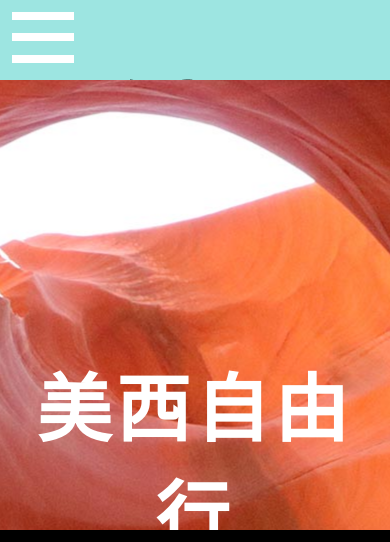
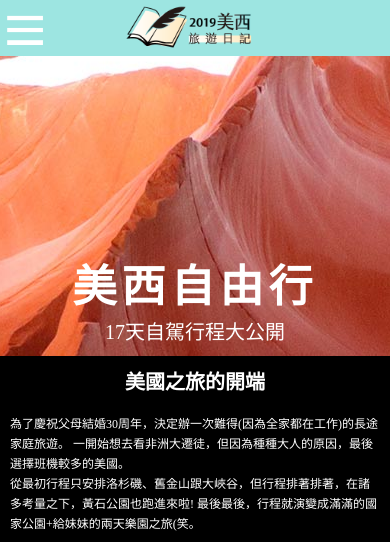
Before and after one commit to jojo51080/jojo51080.github.io, a plain HTML site: page travel2019/index.html in a window 390 px wide. Shown: the top 542 px of the page. Drawn offline with Linux system fonts and the light colour scheme.

Commit message:
11/24首頁切板完成

```diff
--- a/travel2019/css/main.css
+++ b/travel2019/css/main.css
@@ -229,26 +229,29 @@ footer > div > p{
 @media  screen and (max-width: 914px){
     #menubtn{
         display: block;
-        width: 70px;
-        height: 70px;
+        width: 50px;
+        height: 50px;
         background-image: url("../images/menu.png");
         background-size: cover;
         background-repeat: no-repeat;
         float: left;
-        margin-left: 2%;
-        margin-top: 0.5%;
+        margin-left: 5px;
+        margin-top: 5px;
     }
     header > nav{
         transition: height 0.3s;
-        height: 80px;
+        height: 60px;
         overflow: hidden;
+        margin: 0 auto;
     }
     header > nav.open{
-        height: 460px;
+        height: 420px;
     }
     #logo{
-        background-size: 200px 76px;
-        margin-left: 25%;
+        width: 153px;
+        height: 58px;
+        background-size: 153px 58px;
+        margin-left: 30%;
         margin-top: 0;
     }
     header > nav > div{
@@ -260,6 +263,7 @@ footer > div > p{
     }
     header > nav > div > a{
         line-height: 45px;
+        padding-left:0;
         text-align: center;
         width: 100%;
         height: auto;
@@ -350,7 +354,7 @@ footer > div > p{
         /*footer結束*/
 
 }
-@media  screen and (max-width: 360px){
+@media  screen and (max-width: 400px){
     #menubtn{
         width: 40px;
         height: 40px;
@@ -366,8 +370,11 @@ footer > div > p{
         width: 132px;
         height: 50px;
         background-size: 132px 50px;
-        margin-left: 14%;
-        margin-top: 1%;
+
+        top: 0%;
+        margin-top: 0.5%;
+        left: 50%;
+        margin-left: 20%;
     }
     header > nav > div{
         font-size: 17px;
```
